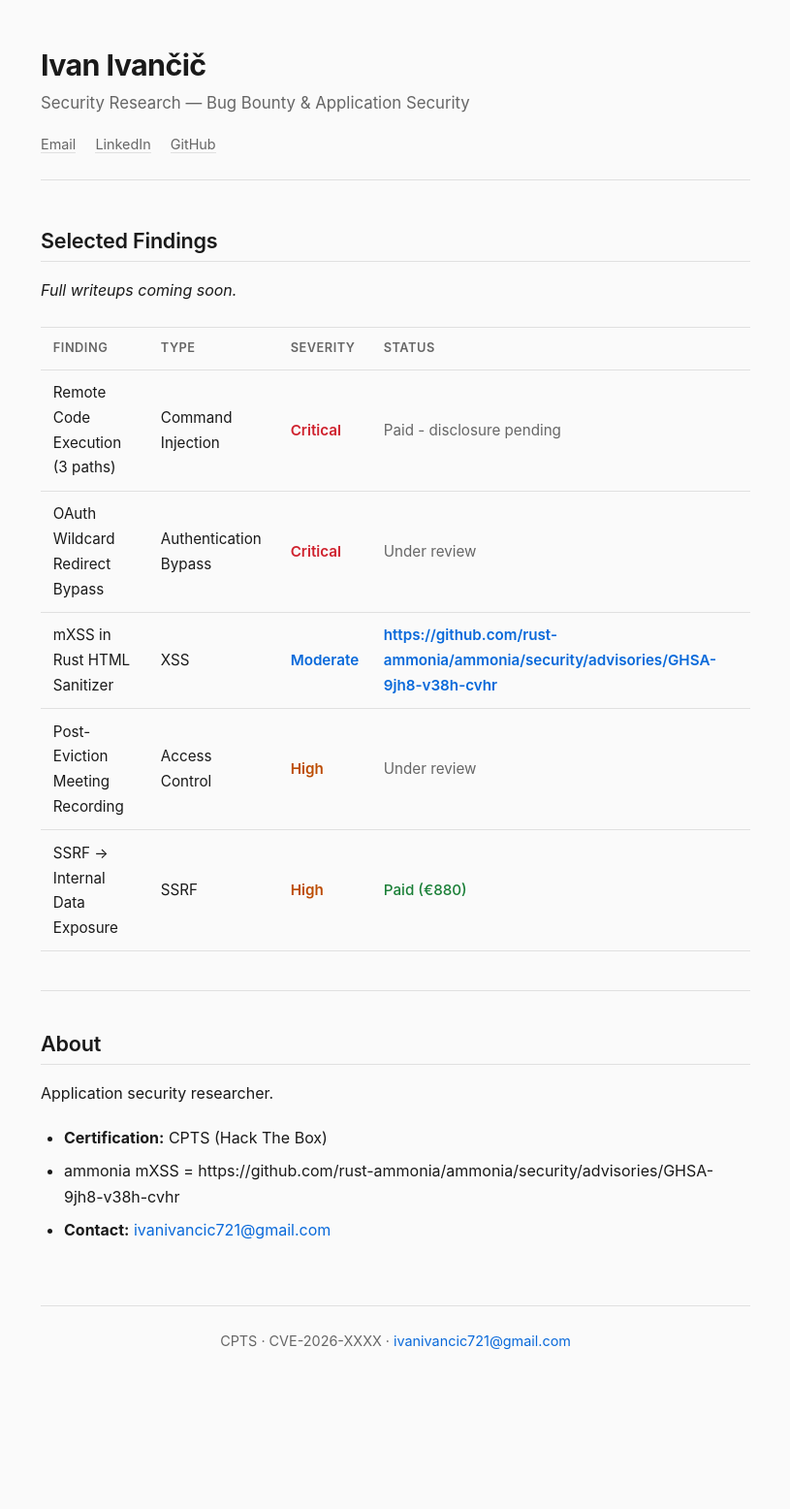
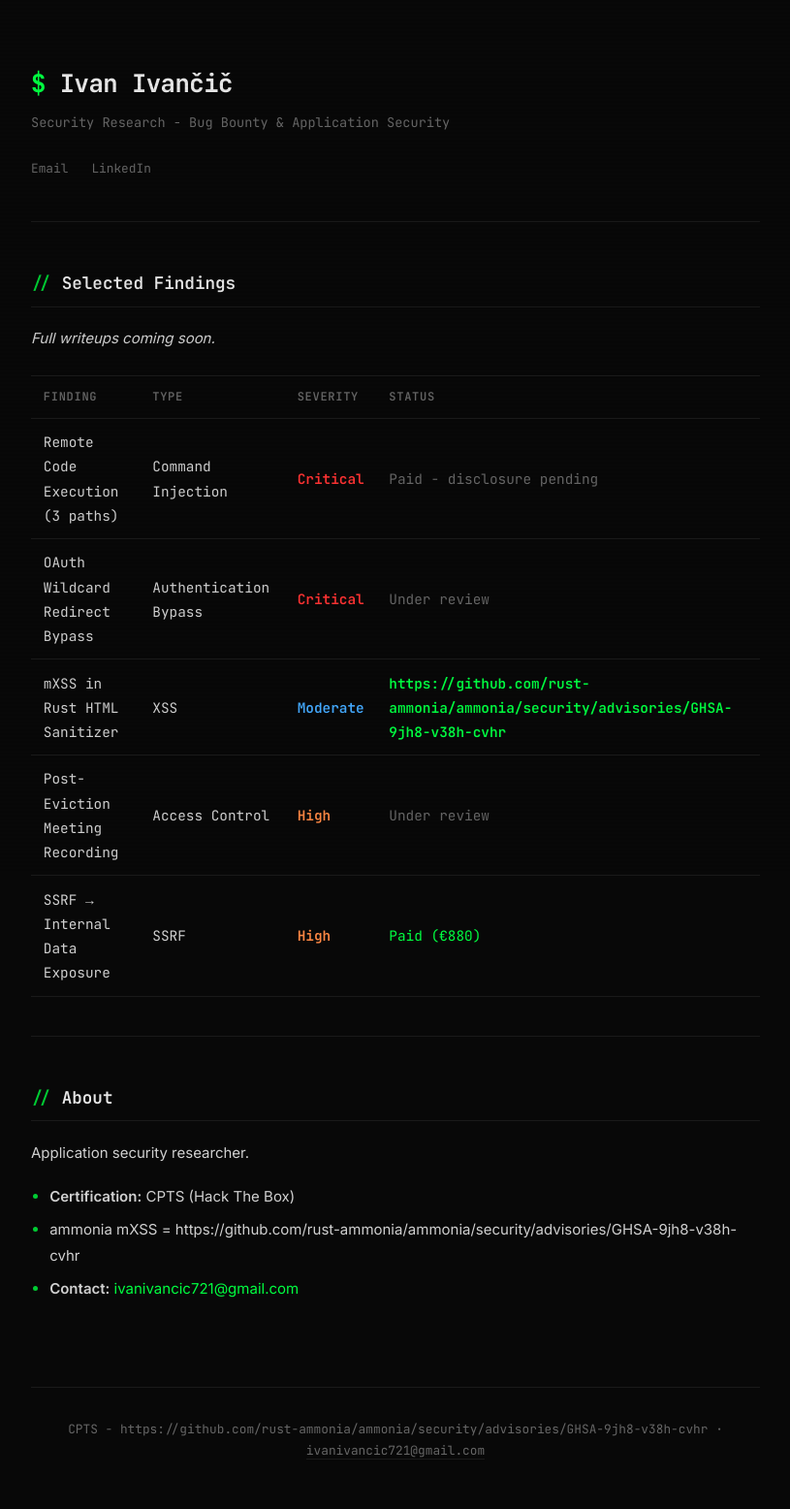
Before and after one commit to Ivan09999/Ivan09999.github.io, a Jekyll site: the page built from index.md, in a window 1280 px wide. Shown: the whole page at 97% size, without its empty margins (232-1047 px from the left). Built offline with Jekyll 4.4.1, drawn with Linux system fonts in a browser that asks for light colours; before the commit the page ends 1459 px from its top, so only the background shows below that.

Commit message:
Update default.html

```diff
--- a/_layouts/default.html
+++ b/_layouts/default.html
@@ -5,148 +5,249 @@
     <meta name="viewport" content="width=device-width, initial-scale=1.0">
     <title>{% if page.title %}{{ page.title }} — {% endif %}Ivan Ivančič</title>
     <style>
+        @import url('https://fonts.googleapis.com/css2?family=JetBrains+Mono:wght@400;600;700&family=Inter:wght@400;500;600&display=swap');
+
         :root {
-            --bg: #fafafa;
-            --fg: #1a1a1a;
-            --muted: #666;
-            --border: #e0e0e0;
-            --accent: #0969da;
-            --accent-hover: #0550ae;
-            --code-bg: #f4f4f4;
-            --critical: #cf222e;
-            --high: #bc4c00;
-            --medium: #0969da;
+            --bg: #080808;
+            --bg-elevated: #0f0f0f;
+            --bg-card: #111111;
+            --fg: #d0d0d0;
+            --fg-dim: #666666;
+            --fg-bright: #e8e8e8;
+            --accent: #00ff41;
+            --accent-dim: #00cc33;
+            --accent-glow: rgba(0, 255, 65, 0.15);
+            --border: #1a1a1a;
+            --border-hover: #2a2a2a;
+            --critical: #ff3333;
+            --high: #ff8844;
+            --medium: #44aaff;
+            --code-bg: #0a0a0a;
         }
 
-        @media (prefers-color-scheme: dark) {
-            :root {
-                --bg: #0d1117;
-                --fg: #c9d1d9;
-                --muted: #8b949e;
-                --border: #30363d;
-                --accent: #58a6ff;
-                --accent-hover: #79c0ff;
-                --code-bg: #161b22;
-                --critical: #f85149;
-                --high: #ffa657;
-                --medium: #58a6ff;
-            }
+        * {
+            box-sizing: border-box;
+            margin: 0;
+            padding: 0;
         }
 
-        * { box-sizing: border-box; }
-
         body {
-            font-family: -apple-system, BlinkMacSystemFont, "Segoe UI", Roboto, "Helvetica Neue", Arial, sans-serif;
-            font-size: 16px;
-            line-height: 1.7;
+            font-family: 'Inter', -apple-system, BlinkMacSystemFont, sans-serif;
+            font-size: 15px;
+            line-height: 1.75;
             color: var(--fg);
             background: var(--bg);
-            max-width: 780px;
+            min-height: 100vh;
+            -webkit-font-smoothing: antialiased;
+        }
+
+        /* Subtle scanline overlay */
+        body::before {
+            content: "";
+            position: fixed;
+            top: 0; left: 0; right: 0; bottom: 0;
+            background: repeating-linear-gradient(
+                0deg,
+                transparent,
+                transparent 2px,
+                rgba(0,0,0,0.03) 2px,
+                rgba(0,0,0,0.03) 4px
+            );
+            pointer-events: none;
+            z-index: 9999;
+        }
+
+        /* Layout */
+        .container {
+            max-width: 800px;
             margin: 0 auto;
-            padding: 3rem 1.5rem 4rem;
-            transition: background 0.2s, color 0.2s;
+            padding: 0 1.5rem;
+        }
+
+        /* Header */
+        .site-header {
+            padding: 4rem 0 2.5rem;
+            border-bottom: 1px solid var(--border);
+            margin-bottom: 3rem;
+        }
+
+        .site-header h1 {
+            font-family: 'JetBrains Mono', monospace;
+            font-size: 1.6rem;
+            font-weight: 700;
+            color: var(--fg-bright);
+            letter-spacing: -0.02em;
+            margin-bottom: 0.4rem;
+        }
+
+        .site-header h1::before {
+            content: "$ ";
+            color: var(--accent);
+        }
+
+        .tagline {
+            font-family: 'JetBrains Mono', monospace;
+            font-size: 0.85rem;
+            color: var(--fg-dim);
+            margin-bottom: 1.5rem;
+        }
+
+        .nav {
+            display: flex;
+            gap: 1.5rem;
+            flex-wrap: wrap;
+        }
+
+        .nav a {
+            font-family: 'JetBrains Mono', monospace;
+            font-size: 0.8rem;
+            color: var(--fg-dim);
+            text-decoration: none;
+            border-bottom: 1px solid transparent;
+            transition: all 0.2s;
+            padding-bottom: 2px;
+        }
+
+        .nav a:hover {
+            color: var(--accent);
+            border-bottom-color: var(--accent);
+        }
+
+        /* Content */
+        main {
+            padding-bottom: 4rem;
+        }
+
+        h2 {
+            font-family: 'JetBrains Mono', monospace;
+            font-size: 1.1rem;
+            font-weight: 600;
+            color: var(--fg-bright);
+            margin: 3rem 0 1.2rem;
+            padding-bottom: 0.5rem;
+            border-bottom: 1px solid var(--border);
+        }
+
+        h2::before {
+            content: "// ";
+            color: var(--accent-dim);
+        }
+
+        h3 {
+            font-family: 'JetBrains Mono', monospace;
+            font-size: 0.95rem;
+            color: var(--fg-bright);
+            margin: 2rem 0 0.8rem;
+        }
+
+        p {
+            margin-bottom: 1.2rem;
+            color: var(--fg);
         }
 
         a {
             color: var(--accent);
             text-decoration: none;
             border-bottom: 1px solid transparent;
-            transition: border-color 0.15s;
+            transition: all 0.15s;
         }
 
         a:hover {
             border-bottom-color: var(--accent);
+            text-shadow: 0 0 8px var(--accent-glow);
         }
 
-        /* Header */
-        .site-header {
-            margin-bottom: 3rem;
-            padding-bottom: 1.5rem;
-            border-bottom: 1px solid var(--border);
+        /* Lists */
+        ul, ol {
+            margin: 0 0 1.5rem 1.2rem;
         }
 
-        .site-header h1 {
-            font-size: 1.9rem;
-            font-weight: 700;
-            margin: 0 0 0.3rem;
-            letter-spacing: -0.02em;
+        li {
+            margin-bottom: 0.5rem;
+            color: var(--fg);
         }
 
-        .site-header .tagline {
-            color: var(--muted);
-            font-size: 1.05rem;
-            margin: 0;
+        li::marker {
+            color: var(--accent-dim);
         }
 
-        .site-header .meta {
-            margin-top: 1rem;
-            font-size: 0.9rem;
-            color: var(--muted);
-        }
-
-        .site-header .meta a {
-            margin-right: 1rem;
-            color: var(--muted);
-            border-bottom: 1px solid var(--border);
-        }
-
-        .site-header .meta a:hover {
+        /* Code */
+        code {
+            font-family: 'JetBrains Mono', monospace;
+            font-size: 0.85em;
+            background: var(--code-bg);
             color: var(--accent);
-            border-bottom-color: var(--accent);
-        }
-
-        /* Content */
-        h1, h2, h3 {
-            font-weight: 600;
-            letter-spacing: -0.01em;
-            margin-top: 2.5rem;
-            margin-bottom: 1rem;
-            line-height: 1.3;
-        }
-
-        h1 { font-size: 1.7rem; }
-        h2 { font-size: 1.35rem; border-bottom: 1px solid var(--border); padding-bottom: 0.4rem; }
-        h3 { font-size: 1.1rem; color: var(--muted); }
-
-        p { margin: 0 0 1.2rem; }
-
-        ul, ol { margin: 0 0 1.5rem; padding-left: 1.5rem; }
-
-        li { margin-bottom: 0.4rem; }
-
-        code {
-            font-family: "SFMono-Regular", Consolas, "Liberation Mono", Menlo, monospace;
-            font-size: 0.88em;
-            background: var(--code-bg);
             padding: 0.15rem 0.4rem;
-            border-radius: 4px;
+            border-radius: 3px;
             border: 1px solid var(--border);
         }
 
         pre {
             background: var(--code-bg);
             border: 1px solid var(--border);
-            border-radius: 8px;
-            padding: 1.1rem;
+            border-radius: 6px;
+            padding: 1.2rem;
             overflow-x: auto;
-            font-size: 0.85rem;
-            line-height: 1.5;
+            font-family: 'JetBrains Mono', monospace;
+            font-size: 0.82rem;
+            line-height: 1.6;
             margin: 0 0 1.5rem;
+            color: var(--fg-bright);
         }
 
         pre code {
             background: none;
             border: none;
             padding: 0;
+            color: inherit;
             font-size: inherit;
         }
 
+        /* Tables */
+        table {
+            width: 100%;
+            border-collapse: collapse;
+            font-size: 0.9rem;
+            margin: 1.5rem 0;
+            font-family: 'JetBrains Mono', monospace;
+        }
+
+        th, td {
+            text-align: left;
+            padding: 0.7rem 0.8rem;
+            border-bottom: 1px solid var(--border);
+        }
+
+        th {
+            font-weight: 600;
+            font-size: 0.75rem;
+            text-transform: uppercase;
+            letter-spacing: 0.06em;
+            color: var(--fg-dim);
+            border-top: 1px solid var(--border);
+        }
+
+        tr:hover td {
+            background: rgba(0, 255, 65, 0.03);
+        }
+
+        .severity-c { color: var(--critical); font-weight: 600; }
+        .severity-h { color: var(--high); font-weight: 600; }
+        .severity-m { color: var(--medium); font-weight: 600; }
+
+        .status-paid { color: var(--accent); font-weight: 500; }
+        .status-pending { color: var(--fg-dim); }
+        .status-cve { color: var(--accent); font-weight: 600; }
+
+        /* Blockquote */
         blockquote {
-            border-left: 3px solid var(--accent);
+            border-left: 2px solid var(--accent);
             margin: 1.5rem 0;
             padding: 0.5rem 0 0.5rem 1.2rem;
-            color: var(--muted);
+            color: var(--fg-dim);
             font-style: italic;
+            background: var(--bg-elevated);
+            border-radius: 0 4px 4px 0;
         }
 
         hr {
@@ -155,74 +256,75 @@
             margin: 2.5rem 0;
         }
 
-        /* Tables */
-        table {
-            width: 100%;
-            border-collapse: collapse;
-            font-size: 0.95rem;
-            margin: 1.5rem 0;
+        /* Footer */
+        .site-footer {
+            padding: 2rem 0 3rem;
+            border-top: 1px solid var(--border);
+            text-align: center;
+            font-family: 'JetBrains Mono', monospace;
+            font-size: 0.8rem;
+            color: var(--fg-dim);
         }
 
-        th, td {
-            text-align: left;
-            padding: 0.65rem 0.8rem;
+        .site-footer a {
+            color: var(--fg-dim);
             border-bottom: 1px solid var(--border);
         }
 
-        th {
-            font-weight: 600;
-            font-size: 0.8rem;
-            text-transform: uppercase;
-            letter-spacing: 0.04em;
-            color: var(--muted);
-            border-top: 1px solid var(--border);
+        .site-footer a:hover {
+            color: var(--accent);
+            border-bottom-color: var(--accent);
         }
 
-        tr:hover td {
-            background: rgba(149, 157, 165, 0.05);
+        /* Selection */
+        ::selection {
+            background: var(--accent-glow);
+            color: var(--fg-bright);
         }
 
-        .severity-c { color: var(--critical); font-weight: 600; }
-        .severity-h { color: var(--high); font-weight: 600; }
-        .severity-m { color: var(--medium); font-weight: 600; }
-
-        .status-paid { color: #1a7f37; font-weight: 500; }
-        .status-pending { color: var(--muted); }
-        .status-cve { color: var(--accent); font-weight: 600; }
-
-        /* Footer */
-        .site-footer {
-            margin-top: 4rem;
-            padding-top: 1.5rem;
-            border-top: 1px solid var(--border);
-            font-size: 0.9rem;
-            color: var(--muted);
-            text-align: center;
+        /* Scrollbar */
+        ::-webkit-scrollbar {
+            width: 8px;
+            height: 8px;
+        }
+        ::-webkit-scrollbar-track {
+            background: var(--bg);
+        }
+        ::-webkit-scrollbar-thumb {
+            background: var(--border);
+            border-radius: 4px;
+        }
+        ::-webkit-scrollbar-thumb:hover {
+            background: var(--fg-dim);
         }
 
         /* Mobile */
         @media (max-width: 600px) {
-            body { padding: 2rem 1rem 3rem; font-size: 15px; }
-            .site-header h1 { font-size: 1.5rem; }
-            h2 { font-size: 1.15rem; }
-            table { font-size: 0.85rem; }
+            .site-header { padding: 2.5rem 0 1.5rem; }
+            .site-header h1 { font-size: 1.3rem; }
+            .nav { gap: 1rem; }
+            table { font-size: 0.8rem; }
             th, td { padding: 0.5rem 0.4rem; }
+            pre { padding: 0.8rem; font-size: 0.75rem; }
         }
 
-        /* Smooth scroll */
-        html { scroll-behavior: smooth; }
+        /* Blink cursor effect for header */
+        @keyframes blink {
+            0%, 100% { opacity: 1; }
+            50% { opacity: 0; }
+        }
     </style>
 </head>
 <body>
 
+    <div class="container">
         <header class="site-header">
             <h1>Ivan Ivančič</h1>
-        <p class="tagline">Security Research — Bug Bounty & Application Security</p>
-        <div class="meta">
+            <p class="tagline">Security Research - Bug Bounty & Application Security</p>
+            <nav class="nav">
                 <a href="mailto:ivanivancic721@gmail.com">Email</a>
                 <a href="https://www.linkedin.com/in/ivan-ivan%C4%8Di%C4%87-a3438a1aa">LinkedIn</a>
-            <a href="https://github.com/Ivan09999">GitHub</a>
-        </div>
+            </nav>
         </header>
 
         <main>
@@ -230,8 +332,9 @@
         </main>
 
         <footer class="site-footer">
-        CPTS · CVE-2026-XXXX · <a href="mailto:ivanivancic721@gmail.com">ivanivancic721@gmail.com</a>
+            CPTS - https://github.com/rust-ammonia/ammonia/security/advisories/GHSA-9jh8-v38h-cvhr · <a href="mailto:ivanivancic721@gmail.com">ivanivancic721@gmail.com</a>
         </footer>
+    </div>
 
 </body>
 </html>
```
Lines whose indentation alone changed are shown as unchanged.
